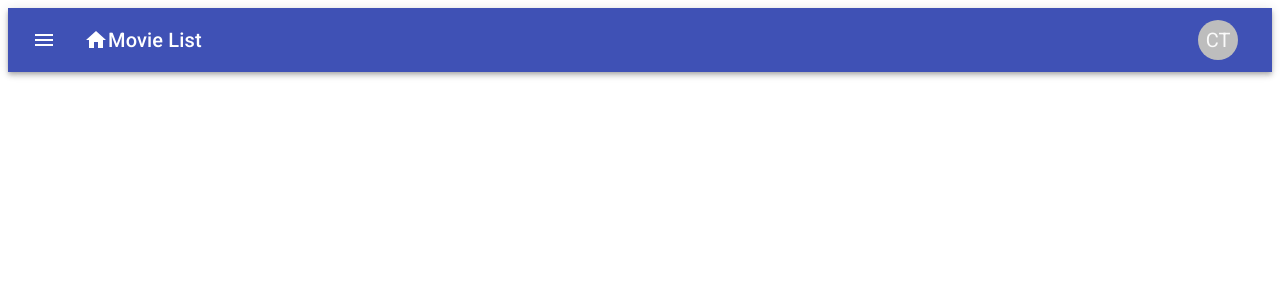
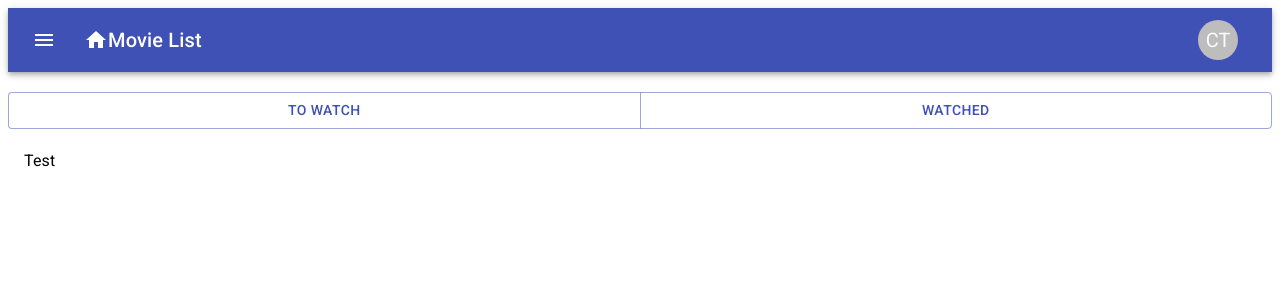
Before and after one commit to chriztso/movieListV2, a React app: page / in a window 1280 px wide. Shown: the top 300 px of the page. Built offline with nearby package versions, Linux system fonts and the light colour scheme.

Commit message:
Added buttons for list type

```diff
--- a/src/components/app.jsx
+++ b/src/components/app.jsx
@@ -8,6 +8,11 @@ import IconButton from '@material-ui/core/IconButton';
 import MenuIcon from '@material-ui/icons/Menu';
 import Avatar from '@material-ui/core/Avatar';
 import SvgIcon from '@material-ui/core/SvgIcon';
+import List from '@material-ui/core/List';
+import ListItem from '@material-ui/core/ListItem';
+import ListItemText from '@material-ui/core/ListItemText';
+import Divider from '@material-ui/core/Divider';
+import ButtonGroup from '@material-ui/core/ButtonGroup';
 
 const styles = theme => ({
   root: {
@@ -21,6 +26,11 @@ const styles = theme => ({
   },
   avatar: {
     margin: 10,
+  },
+  root: {
+    width: '100%',
+    maxWidth: 360,
+    backgroundColor: theme.palette.background.paper,
   },
 });
 
@@ -55,6 +65,22 @@ class App extends React.Component{
                   <Avatar className={classes.avatar}>CT</Avatar>
                 </Toolbar>
               </AppBar>
+
+              <div style={{position: 'relative', 'top': '20px'}}>
+                <ButtonGroup
+                  color="primary"
+                  fullWidth
+                  aria-label="full width primary button group"
+                >
+                  <Button>To Watch</Button>
+                  <Button>Watched</Button>
+                </ButtonGroup>
+                <List component="nav" aria-label="main mailbox folders">
+                 <ListItem button>
+                     <ListItemText primary="Test"></ListItemText>
+                 </ListItem>
+                </List>
+              </div>
             </div>
         )
     }
```
